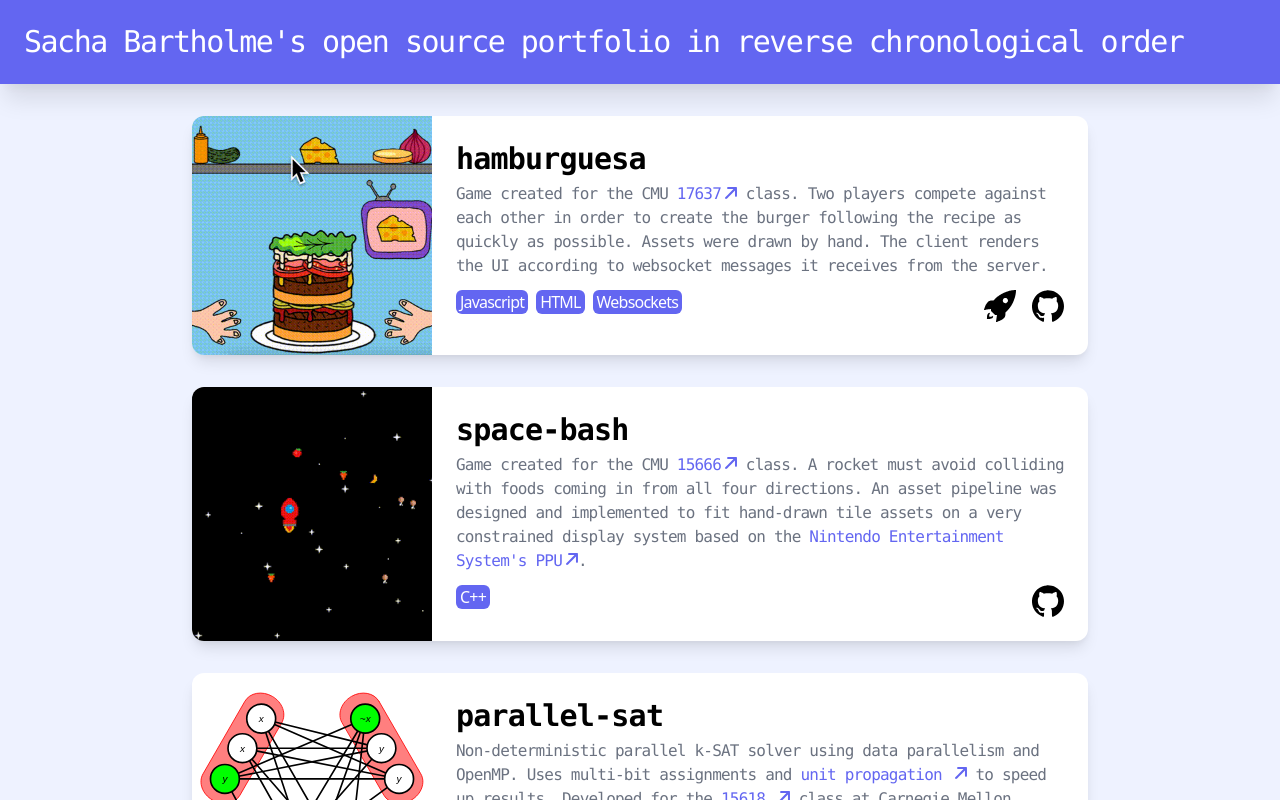
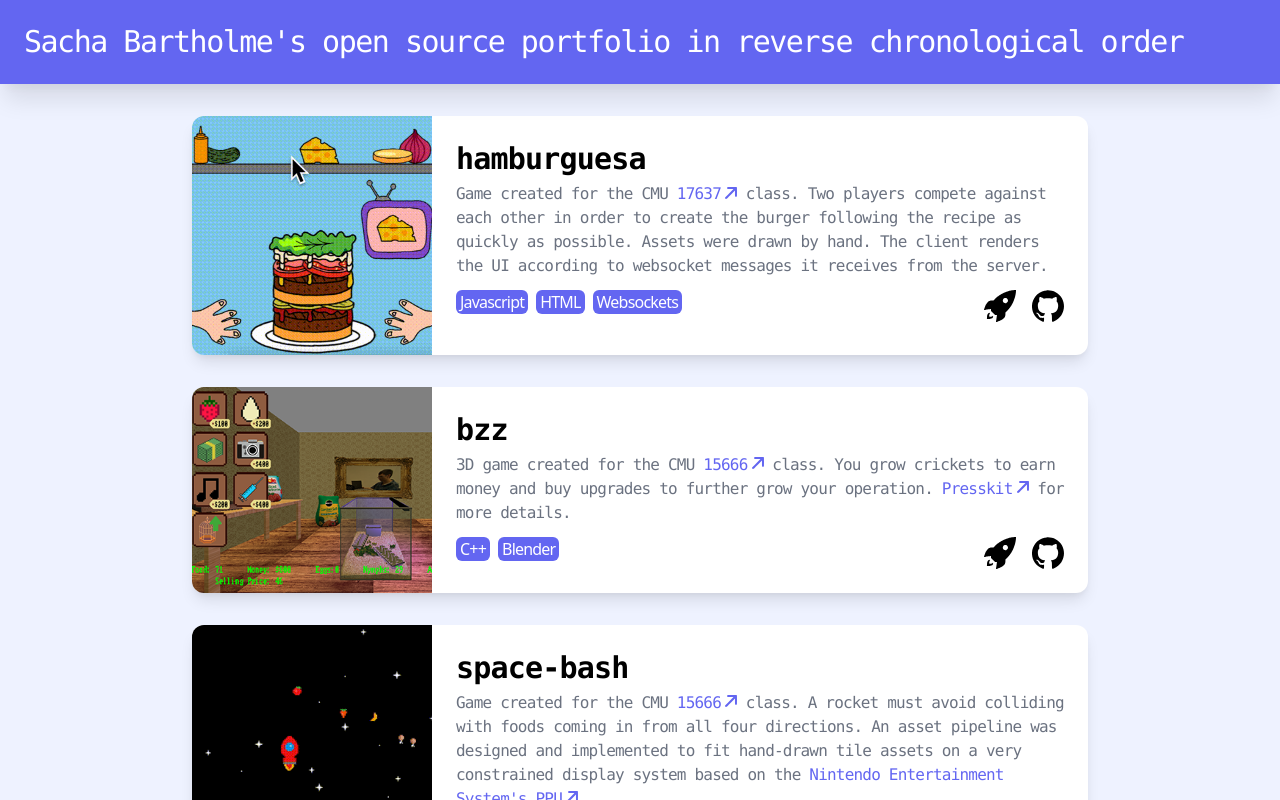
Before and after one commit to sbarthol/sbarthol.me, a React (Create React App) app: page / in a window 1280 px wide. Shown: the top 800 px of the page. Built offline with nearby package versions, Linux system fonts and the light colour scheme.

Commit message:
Added bzz

```diff
--- a/src/App.js
+++ b/src/App.js
@@ -20,6 +20,7 @@ import ssaPng from "./resources/ssa.png";
 import satSvg from "./resources/sat.svg";
 import hamburguesaGif from "./resources/hamburguesa.gif";
 import spaceBashGif from "./resources/space-bash.gif";
+import bzzPng from "./resources/bzz.png";
 
 function App() {
 	return (
@@ -38,6 +39,19 @@ function App() {
 				according to websocket messages it receives from the server.
 			</Card>
 			<Card
+				skills={["C++", "Blender"]}
+				title="bzz"
+				github="https://github.com/sbarthol/bzz"
+				app="https://hemloc.itch.io/cricket-simulator"
+				image={bzzPng}
+			>
+				3D game created for the CMU{" "}
+				<Hyperlink href="http://graphics.cs.cmu.edu/courses/15-466-f22/">15666</Hyperlink> class.
+				You grow crickets to earn money and buy upgrades to further grow your operation.{" "}
+				<Hyperlink href="https://sites.google.com/andrew.cmu.edu/cricketsim/">Presskit</Hyperlink>{" "}
+				for more details.
+			</Card>
+			<Card
 				skills={["C++"]}
 				title="space-bash"
 				github="https://github.com/sbarthol/space-bash"
@@ -46,8 +60,8 @@ function App() {
 				Game created for the CMU{" "}
 				<Hyperlink href="http://graphics.cs.cmu.edu/courses/15-466-f22/">15666</Hyperlink> class. A
 				rocket must avoid colliding with foods coming in from all four directions. An asset pipeline
-				was designed and implemented to fit hand-drawn tile assets on a very constrained display system
-				based on the{" "}
+				was designed and implemented to fit hand-drawn tile assets on a very constrained display
+				system based on the{" "}
 				<Hyperlink href="https://www.nesdev.org/wiki/PPU">
 					Nintendo Entertainment System's PPU
 				</Hyperlink>
```
Also changed, not shown: src/resources/bzz.png (added).
